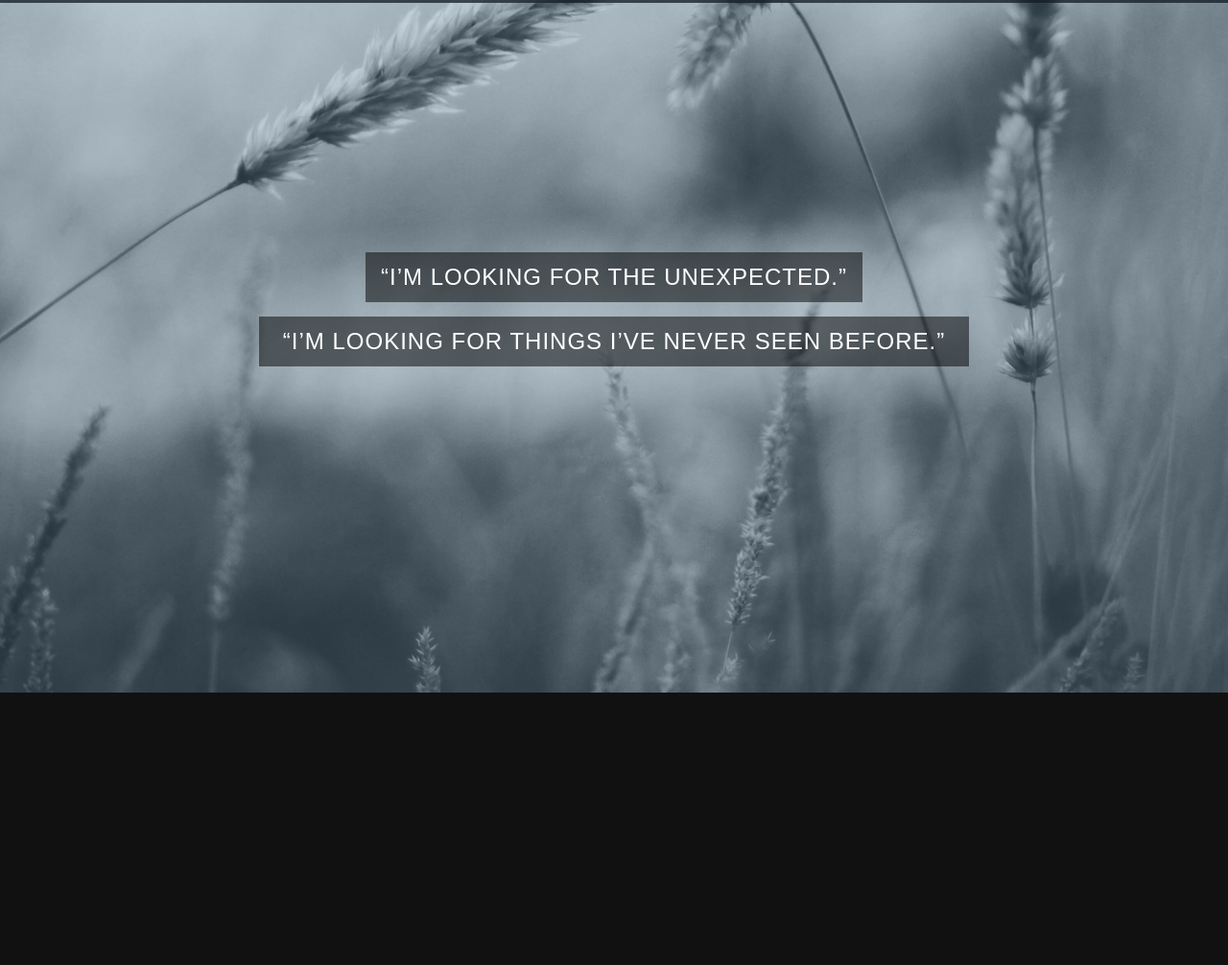
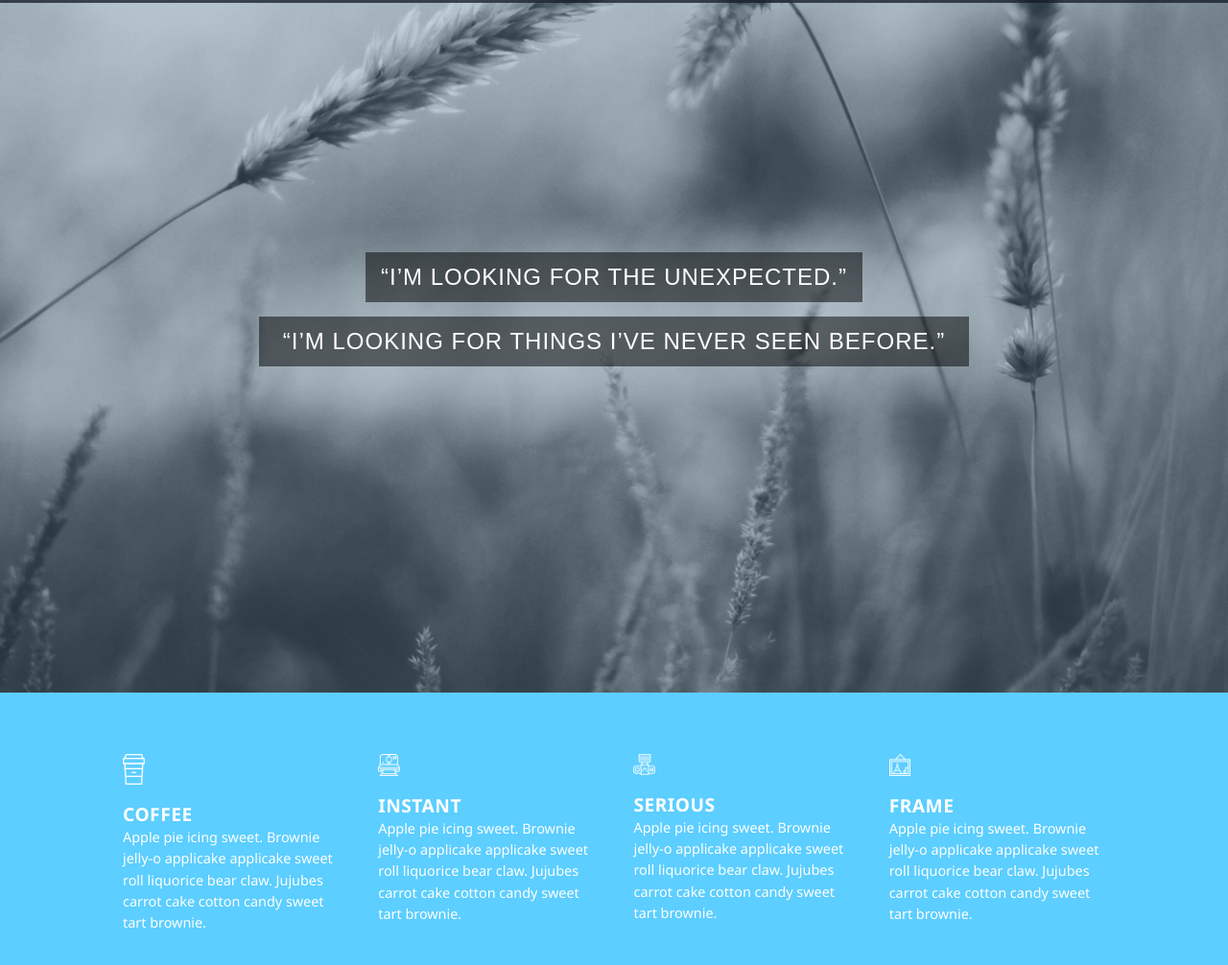
Before and after one commit to Alejandro-Triana07/blueasy, a plain HTML site: page index.html in a window 1280 px wide. Shown: the part 78-1084 px from the top of the page at 96% size. Before the commit the page ends 800 px from the top, so only its background shows below. Drawn offline with Linux system fonts and the light colour scheme.

Commit message:
hola mundo :)

```diff
--- a/index.html
+++ b/index.html
@@ -1,10 +1,10 @@
 <!DOCTYPE html>
 <html lang="es">
   <head>
-  <meta charset="UTF-8">
-  <meta name="viewport" content="width=device-width, initial-scale=1.0">
+    <meta charset="UTF-8" />
+    <meta name="viewport" content="width=device-width, initial-scale=1.0" />
     <title>Blueasy</title>
-  <link rel="stylesheet" href="styles/style.css">
+    <link rel="stylesheet" href="styles/style.css" />
   </head>
   <body>
     <header class="encabezado">
@@ -29,5 +29,47 @@
       </div>
     </section>
 
+    <section class="contenedor-categorias">
+      <div class="categoria-item">
+        <img src="assets/images/coffee.png" alt="Coffee" />
+        <h3 class="titulo-categoria">COFFEE</h3>
+        <p class="descripcion-categoria">
+          Apple pie icing sweet. Brownie jelly-o applicake applicake sweet roll
+          liquorice bear claw. Jujubes carrot cake cotton candy sweet tart
+          brownie.
+        </p>
+      </div>
+
+      <div class="categoria-item">
+        <img src="assets/images/instant.png" alt="Instant" />
+        <h3 class="titulo-categoria">INSTANT</h3>
+        <p class="descripcion-categoria">
+          Apple pie icing sweet. Brownie jelly-o applicake applicake sweet roll
+          liquorice bear claw. Jujubes carrot cake cotton candy sweet tart
+          brownie.
+        </p>
+      </div>
+
+      <div class="categoria-item">
+        <img src="assets/images/serious.png" alt="Serious" />
+        <h3 class="titulo-categoria">SERIOUS</h3>
+        <p class="descripcion-categoria">
+          Apple pie icing sweet. Brownie jelly-o applicake applicake sweet roll
+          liquorice bear claw. Jujubes carrot cake cotton candy sweet tart
+          brownie.
+        </p>
+      </div>
+
+      <div class="categoria-item">
+        <img src="assets/images/frame.png" alt="Frame" />
+        <h3 class="titulo-categoria">FRAME</h3>
+        <p class="descripcion-categoria">
+          Apple pie icing sweet. Brownie jelly-o applicake applicake sweet roll
+          liquorice bear claw. Jujubes carrot cake cotton candy sweet tart
+          brownie.
+        </p>
+      </div>
+    </section>
+
   </body>
 </html>
--- a/styles/style.css
+++ b/styles/style.css
@@ -86,7 +86,7 @@ body {
   font-family: sans-serif;
 }
 
-.frase1{
+.frase1 {
   background: rgba(0, 0, 0, 0.5);
   padding: 12px 10px;
   align-self: center;
@@ -96,3 +96,34 @@ body {
   letter-spacing: 1px;
   color: #fff;
 }
+
+.contenedor-categorias {
+    width: 100%;
+    padding: 5% 10%;
+    background-color: #5CCEFF;
+
+    display: grid;
+    grid-template-columns: repeat(4, 1fr);
+    gap: 4%;
+}
+
+.categoria-item{
+  width: 100%;
+}
+
+.categoria-item img {
+    width: 10%;
+    margin-bottom: 12px;
+}
+
+.titulo-categoria {
+    color: #fff;
+    font-size: 1.2rem;
+    letter-spacing: 0.5px;
+}
+
+.descripcion-categoria {
+    color: #fff;
+    font-size: 0.9rem;
+    line-height: 1.4rem;
+}
```
Lines whose indentation alone changed are shown as unchanged.
